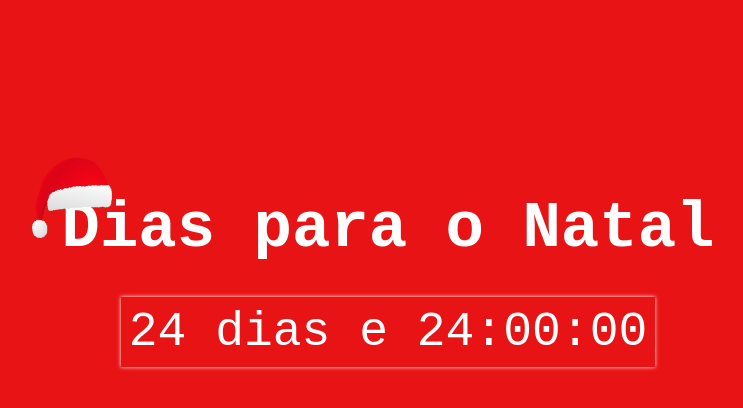
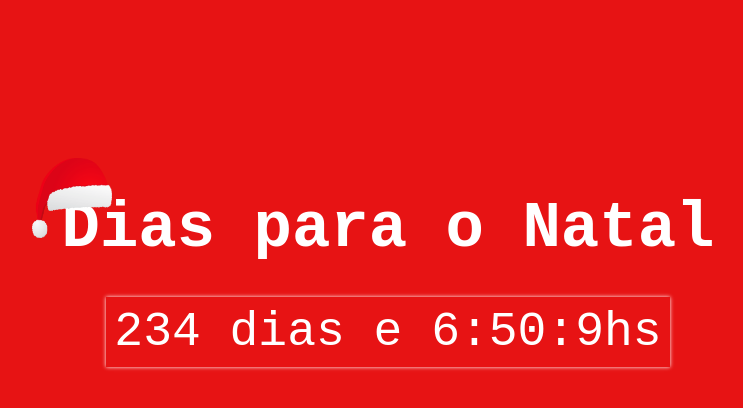
Before and after one commit to Rogerio-Lacerda/contador, a plain HTML site: page index.html in a window 1280 px wide. Shown: the whole page, without its empty margins (252-995 px from the left). Drawn offline with Linux system fonts and the light colour scheme.

Commit message:
Contador foi adicionado na index.html através do script.js

```diff
--- a/index.html
+++ b/index.html
@@ -15,7 +15,7 @@
       <img src="./img/gorro.png" alt="">
       <h1 class="titulo">Dias para o Natal</h1>
     </div>
-    <p class="contador">24 dias e 24:00:00</p>
+    <p class="contador">0 dias e 00:00:00hs</p>
   </section>
 
   <script type="module" src="./js/script.js"></script>
--- a/js/contador.js
+++ b/js/contador.js
@@ -38,10 +38,17 @@ export default class Contador {
     return seconds;
   }
 
-  init() {
-    console.log(this.daysTime);
-    console.log(this.hoursTime % 24);
-    console.log(this.minutesTime % 60);
-    console.log(this.secondsTime % 60);
+  get faltamDias() {
+    const days = this.daysTime;
+    const hours = this.hoursTime % 24;
+    const minutes = this.minutesTime % 60;
+    const seconds = this.secondsTime % 60;
+
+    return {
+      days,
+      hours,
+      minutes,
+      seconds,
+    };
   }
 }
--- a/js/script.js
+++ b/js/script.js
@@ -1,4 +1,9 @@
 import Contador from "./contador.js";
 
 const contador = new Contador("24 December 2023 23:59:59 GMT-0300");
-contador.init();
+
+const contadorTexto = document.querySelector(".contador");
+
+setInterval(() => {
+  contadorTexto.innerText = `${contador.faltamDias.days} dias e ${contador.faltamDias.hours}:${contador.faltamDias.minutes}:${contador.faltamDias.seconds}hs`;
+}, 1000);
```
